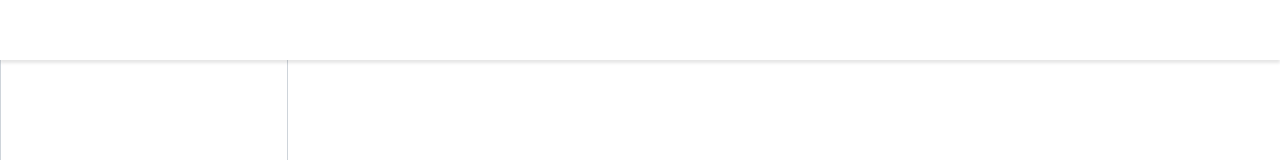
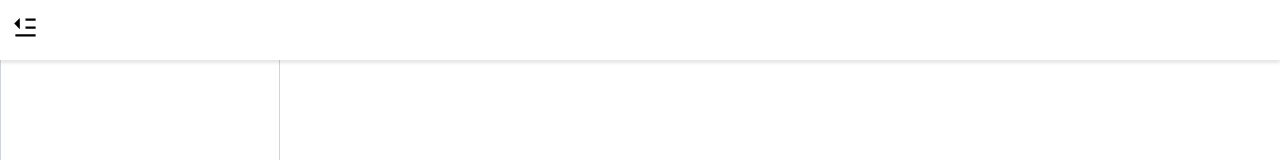
Before and after one commit to aksmf1442/schedule-management-project, a React (Create React App) app in the folder frontend/: page / in a window 1280 px wide. Shown: the top 160 px of the page. Built offline with nearby package versions, Linux system fonts and the light colour scheme.

Commit message:
[#7] feat: navBar의 토글화

```diff
--- a/frontend/package.json
+++ b/frontend/package.json
@@ -8,8 +8,10 @@
 		"@testing-library/user-event": "^13.5.0",
 		"react": "^18.2.0",
 		"react-dom": "^18.2.0",
+		"react-icons": "^4.7.1",
 		"react-router-dom": "^6.6.2",
 		"react-scripts": "5.0.1",
+		"recoil": "^0.7.6",
 		"styled-components": "^5.3.6",
 		"web-vitals": "^2.1.4"
 	},
--- a/frontend/src/components/Header.jsx
+++ b/frontend/src/components/Header.jsx
@@ -1,19 +1,48 @@
 import styled from 'styled-components';
+import NavBarButton from './NavBarButton';
+import { useSetRecoilState } from 'recoil';
+import navBarState from '../recoil/navBarState';
 
 const HeaderContainer = styled.div`
+	display: flex;
+	flex-direction: row;
+	justify-content: space-between;
+	align-items: center;
+
 	position: fixed;
 	top: 0;
 	left: 0;
 	z-index: 15;
+
 	width: 100%;
 	height: 60px;
-	padding: 2rem 5rem 2rem 2rem;
+	padding: 6rem 6rem 3rem 3rem;
+
 	background: white;
 	box-shadow: 0px 3px 3px rgba(0, 0, 0, 0.1);
 `;
 
+const ContentBox = styled.div`
+	display: flex;
+	flex-direction: row;
+	justify-content: center;
+	align-items: center;
+`;
+
 function Header() {
-	return <HeaderContainer />;
+	const setNavBarOpen = useSetRecoilState(navBarState);
+
+	const handleNavBarOpen = () => {
+		setNavBarOpen(prev => !prev);
+	};
+
+	return (
+		<HeaderContainer>
+			<ContentBox>
+				<NavBarButton handleNavBarOpen={handleNavBarOpen} />
+			</ContentBox>
+		</HeaderContainer>
+	);
 }
 
 export default Header;
--- a/frontend/src/components/NavBar.jsx
+++ b/frontend/src/components/NavBar.jsx
@@ -1,17 +1,26 @@
 import React from 'react';
 import styled from 'styled-components';
+import { useRecoilValue } from 'recoil';
+import navBarState from '../recoil/navBarState';
 
 const NavBarContainer = styled.div`
+	display: flex;
+	flex-direction: row;
+	justify-content: center;
+	align-items: center;
 	position: absolute;
 	z-index: 10;
-	width: 72rem;
+	width: ${({ isOpen }) => (isOpen ? '70rem' : '0')};
 	height: 100vh;
 	border: 1px solid #ced4da;
 	background: white;
+	transition: width 0.5s;
 `;
 
 function NavBar() {
-	return <NavBarContainer />;
+	const navBarOpen = useRecoilValue(navBarState);
+
+	return <NavBarContainer isOpen={navBarOpen} />;
 }
 
 export default NavBar;
--- /dev/null
+++ b/frontend/src/components/NavBarButton.jsx
@@ -0,0 +1,43 @@
+import React from 'react';
+import styled from 'styled-components';
+import Button from './utils/Button';
+
+import { useRecoilValue } from 'recoil';
+import navBarState from '../recoil/navBarState';
+import { RiMenuFill, RiMenuFoldFill } from 'react-icons/ri';
+
+const NavBarButtonContainer = styled.div`
+	position: relative;
+
+	width: 11rem;
+	height: 11rem;
+
+	background: transparent;
+
+	font-size: 7rem;
+	font-weight: bold;
+	color: white;
+
+	&:hover {
+		border-radius: 50%;
+
+		background: white;
+	}
+
+	&:hover span {
+		visibility: visible;
+	}
+`;
+
+function NavBarButton({ handleNavBarOpen }) {
+	const navBarOpen = useRecoilValue(navBarState);
+	return (
+		<NavBarButtonContainer>
+			<Button onClick={handleNavBarOpen}>
+				{navBarOpen ? <RiMenuFoldFill size={27} /> : <RiMenuFill size={27} />}
+			</Button>
+		</NavBarButtonContainer>
+	);
+}
+
+export default NavBarButton;
--- a/frontend/src/index.js
+++ b/frontend/src/index.js
@@ -2,6 +2,8 @@ import React from 'react';
 import ReactDOM from 'react-dom/client';
 
 import { ThemeProvider } from 'styled-components';
+import { RecoilRoot } from 'recoil';
+
 import { GlobalStyle, ResetStyle } from './style/GlobalStyle';
 import theme from './style/theme.js';
 import App from './App';
@@ -9,9 +11,11 @@ import App from './App';
 const root = ReactDOM.createRoot(document.getElementById('root'));
 
 root.render(
-	<ThemeProvider theme={theme}>
-		<ResetStyle />
-		<GlobalStyle />
-		<App />
-	</ThemeProvider>,
+	<RecoilRoot>
+		<ThemeProvider theme={theme}>
+			<ResetStyle />
+			<GlobalStyle />
+			<App />
+		</ThemeProvider>
+	</RecoilRoot>,
 );
--- /dev/null
+++ b/frontend/src/recoil/navBarState.js
@@ -0,0 +1,8 @@
+import { atom } from 'recoil';
+
+const navBarState = atom({
+	key: 'navBarState',
+	default: true,
+});
+
+export default navBarState;
```
Also changed, not shown: frontend/src/hooks/useToggle.js (added, +13 -0 lines), 1 other file (tests, documents, lock files or other folders).
